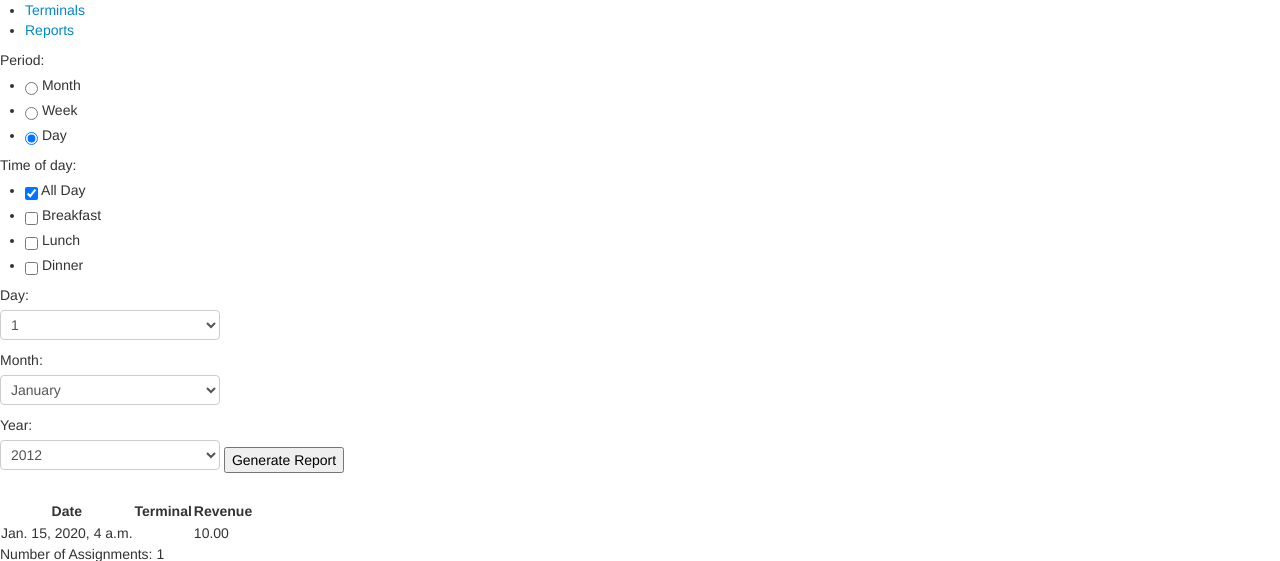
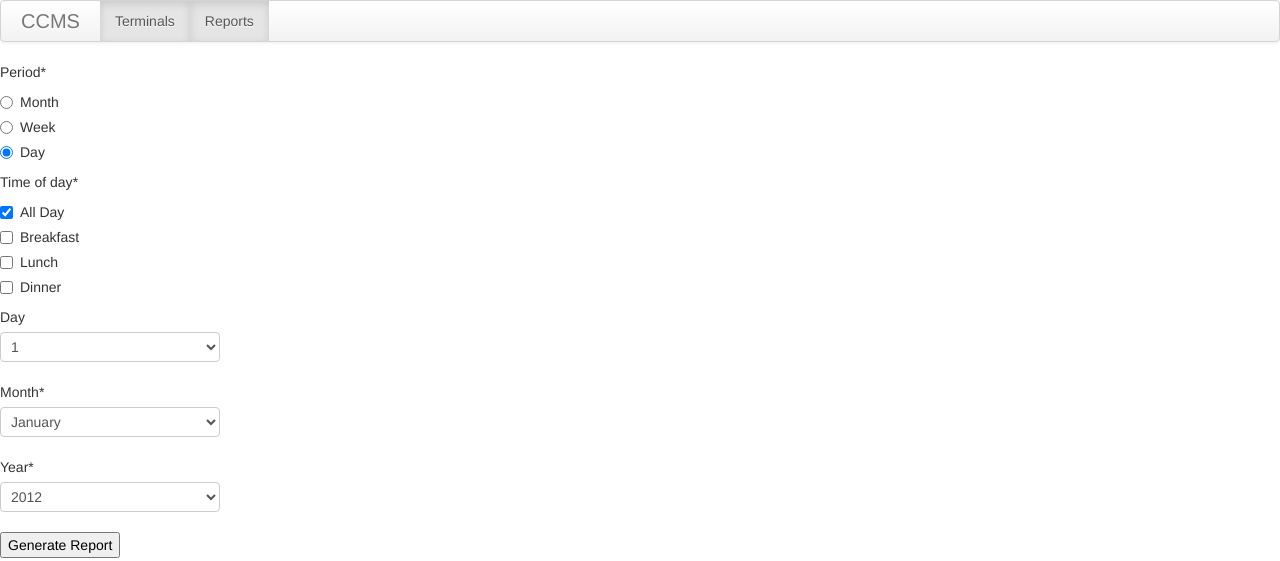
Before and after one commit to tecywiz121/seg4105-ccms, a Django app: page /assignments/ in a window 1280 px wide. Shown: the top 561 px of the page. Run offline with Django 3.2, Linux system fonts and the light colour scheme; tables that the repository leaves empty hold one stand-in row (values such as "Sample post"); parts of the project's set-up code (start-up, migrations or seed data) failed here and were passed over; some libraries are stand-ins or nearby versions.

Commit message:
Adding a navigation bar

```diff
--- a/ccms/settings.py
+++ b/ccms/settings.py
@@ -3,6 +3,7 @@
 DEBUG = True
 TEMPLATE_DEBUG = DEBUG
 
+from django.conf.global_settings import TEMPLATE_CONTEXT_PROCESSORS
 from os.path import join as p_join, dirname, realpath
 
 BASE_DIR = realpath(p_join(dirname( __file__ ), '..' ))
@@ -131,6 +132,8 @@ INSTALLED_APPS = (
     'crispy_forms',
 )
 
+TEMPLATE_CONTEXT_PROCESSORS += ('django.core.context_processors.request',)
+
 # Enable the django debug toolbar
 if DEBUG:
     MIDDLEWARE_CLASSES = tuple(list(MIDDLEWARE_CLASSES) + ['debug_toolbar.middleware.DebugToolbarMiddleware'])
--- a/manager/templates/manager/base_reports.html
+++ b/manager/templates/manager/base_reports.html
@@ -1,10 +1,11 @@
 {% extends "base.html" %}
+{% load crispy_forms_tags %}
 
 {% block content %}
     {% block report_header %}
     <form method="POST">
     {% csrf_token %}
-    {{ form }}
+    {{ form|crispy }}
     <input type="submit" value="Generate Report"/>
     </form>
     {% endblock report_header %}
--- a/templates/base.html
+++ b/templates/base.html
@@ -24,15 +24,25 @@
 
         <script type="text/javascript" src="{% static 'jquery/js/jquery-1.8.3.min.js' %}"></script>
         <link type="text/css" rel="stylesheet" href="{% static 'bootstrap/css/bootstrap.css' %}">
+        <script type="text/javascript" src="{% static 'bootstrap/js/bootstrap.min.js' %}"></script>
 
         {% block head %}{% endblock head %}
     </head>
 
     <body>
-    <ul>
-        <li><a href="{% url selectTerminal %}">Terminals</a></li>
-        <li><a href="{% url report %}">Reports</a></li>
-    </ul>
+    {# Build the menu system #}
+    {% url selectTerminal as url_select %}
+    {% url report as url_report %}
+    <div class="navbar">
+        <div class="navbar-inner">
+            <a class="brand" href="#">CCMS</a>
+            <ul class="nav">
+                <li{% if url_select in request.path %} class="active"{% endif %}><a href="{{ url_select }}">Terminals</a></li>
+                <li{% if url_report in request.path %} class="active"{% endif %}><a href="{{ url_report }}">Reports</a></li>
+            </ul>
+        </div>
+    </div>
+
     {% block content %}
     {% endblock content %}
     </body>
```
